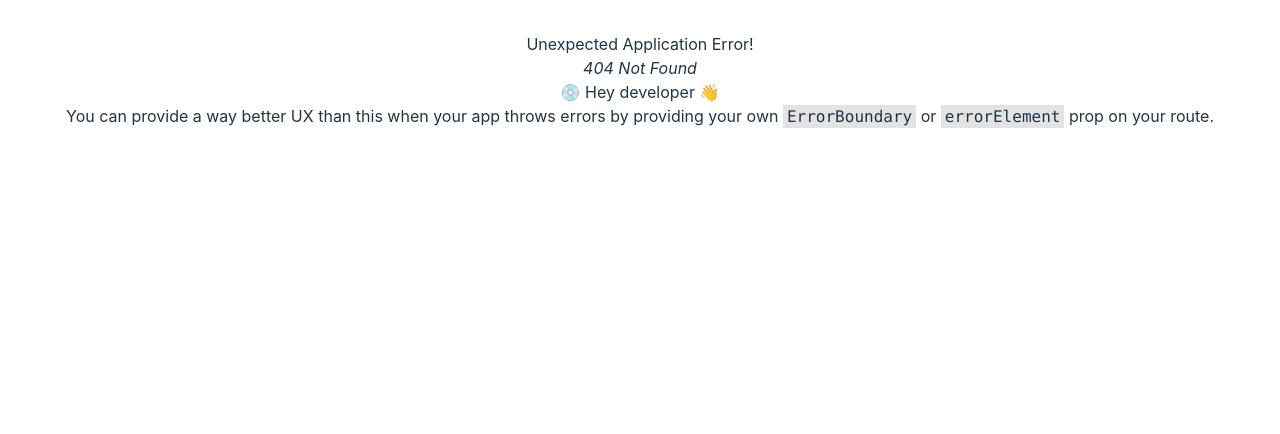
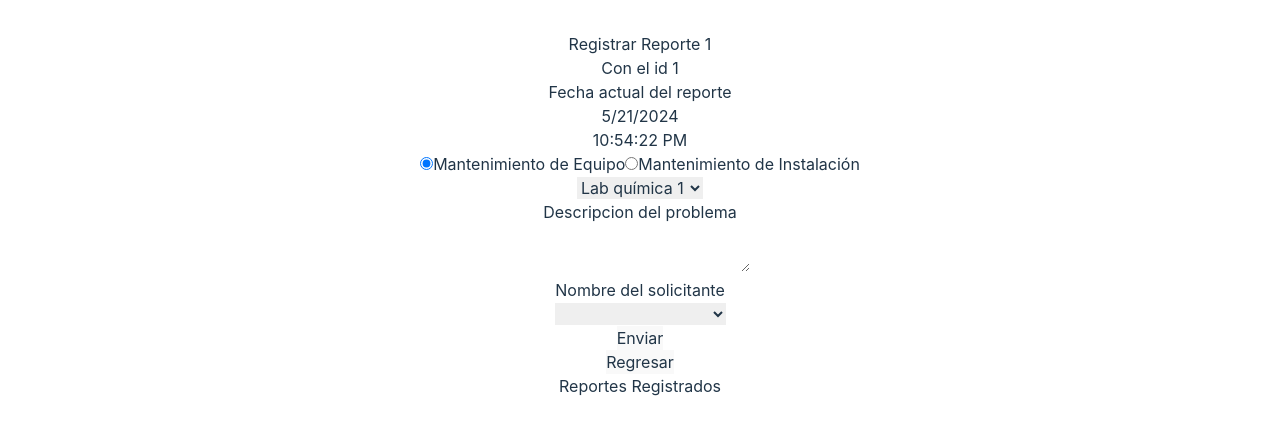
Before and after one commit to CSIPro/labguard, a React (Vite) app: page /Reporte/1/1 in a window 1280 px wide. Before the commit this address had no page. Shown: the top 434 px of the page. Built offline with nearby package versions, Linux system fonts and the light colour scheme.

Commit message:
Listado reportes creados

```diff
--- a/src/App.tsx
+++ b/src/App.tsx
@@ -3,8 +3,7 @@ import './App.css'
 import { FormEvent, useState } from 'react'
 import { Link } from 'react-router-dom'
 import PersonaCard from './components/UsuarioPresentacion/PresentacionUsuario'
-import InputConEcho from './components/form-lab/form-lab'
-import { useLocation } from 'react-router-dom'
+
 
 function App() {
   const laboratorios = [
@@ -28,7 +27,6 @@ function App() {
   ]
 
   const [LabValue, setLabValue]= useState(laboratorios);
-  const [PersonalValue, setPersonalValue]=useState();
 
   const persona = {
     idPersona: 1,
@@ -37,9 +35,7 @@ function App() {
     ImagenPerfil: "../src/img/1.jpg",
   };
 
-  const handleSubmit =(event: FormEvent<HTMLFormElement>) =>{
-    event.preventDefault();
-  }
+
 
   return (
     <main>
@@ -54,14 +50,11 @@ function App() {
       </div>
       <h2>Lista de laboratorios existentes</h2>
       <h3>Vista de un maestro</h3>
-      <form >
-        <input type="text" />
 
-      </form>
       <ul>
         {LabValue.map((Labs) => (
           <li key={Labs.id}>
-            {Labs.Nombre} <Link to={{pathname:`/ListadoReporte`}}><button>Notificaciones</button></Link><Link to={{pathname:`/Reporte/${Labs.Nombre,Labs.id}`}}><button >Hacer un reporte</button></Link>
+            {Labs.Nombre} <Link to={{pathname:`/ListadoReporte/${Labs.Nombre}/${Labs.id}`}}><button>Notificaciones</button></Link><Link to={{pathname:`/Reporte/${Labs.Nombre}/${Labs.id}`}}><button >Hacer un reporte</button></Link>
           </li>))}
 
       </ul>
--- a/src/Pages/ListadoReportes.tsx
+++ b/src/Pages/ListadoReportes.tsx
@@ -1,15 +1,20 @@
 import React from "react";
-import { Link } from "react-router-dom";
-export default function ListaReporte(){
+import { Link, useParams } from "react-router-dom";
 
 
+export default function ListaReporte(){
+console.log(useParams())
+let {Nombre,Id} = useParams()
     return(
+
         <main>
-            <h1>Reporte </h1>
+
+            <h1>Reportes del {Nombre} Id: {Id}</h1>
             <form action="">
 
             <div>
-            <Link to={{pathname:`/ListadoReporte`}}><button>Regresar</button></Link>
+            <Link to={{pathname:`/`}}><button>Regresar</button></Link><br />
+            <Link to={{pathname:`/Reporte/`}}><button>Hacer Reporte</button></Link>
             </div>
             </form>
 
--- a/src/Pages/Reporte.tsx
+++ b/src/Pages/Reporte.tsx
@@ -1,8 +1,8 @@
 import { useEffect, useState } from "react";
-import { useForm } from "react-hook-form";
+import { useForm} from "react-hook-form";
 import { Link, useParams } from "react-router-dom";
 import Reloj from "../components/Reloj/Reloj"
-import { useLocation } from "react-router-dom";
+
 const opciones = [
   { label: "Mantenimiento de Equipo", value: "MantEquipo" },
   { label: "Mantenimiento de Instalación", value: "MantInstalacion" },
@@ -17,16 +17,42 @@ const MantInstalacion = [
   { id: 1, Nombre: "Agua" },
   { id: 2, Nombre: "Gas" },
 ];
+const Maestro=[
+  {id:1, Nombre:"Maria Elena"},
+  {id:2, Nombre:"Sapote con lechuga"},
+   {id:3, Nombre:"Cilantro"},
+  {id:4, Nombre:"Don Jesus"}
+]
+export interface LabReporte {
+  Id: number;
+  NombreLab: string | undefined;
+  IdLab: string | undefined;
+  FechaActual: string;
+  HoraActual: string;
+  TipoMant: string;
+  MantObjeto: string;
+  Descripcion: string;
+  NombreSoli: string;
+
+
+}
 
 export default function Reporte() {
-  console.log(useParams())
-  let {Nombre}= useParams()
-  const { register, watch, setValue } = useForm({
+  const [Labs, setLabs]= useState<Array<LabReporte>>([])
+  let {Nombre,Id}= useParams();
+
+  const { register, watch, setValue ,getValues,handleSubmit} = useForm({
     defaultValues: {
       primaryOption: "MantEquipo",
       secondaryOption: MantEquipo[0].Nombre,
+      descripcion: "",
+      NombreSoli:""
     },
   });
+
+
+
+
 
   const primaryOption = watch("primaryOption");
   useEffect(() => {
@@ -34,13 +60,29 @@ export default function Reporte() {
 
   }, [setValue, primaryOption])
 
+  const onSubmit = (data: any) => {
+    const newReporte: LabReporte = {
+      Id: Labs.length + 1,
+      NombreLab: Nombre,
+      IdLab: Id,
+      FechaActual: new Date().toLocaleDateString(),
+      HoraActual: new Date().toLocaleTimeString(),
+      TipoMant: data.primaryOption,
+      MantObjeto: data.secondaryOption,
+      Descripcion: data.descripcion,
+      NombreSoli: data.NombreSoli,
+    };
+    setLabs(prevLabs =>[...prevLabs, newReporte]);
+    console.log("Nuevo reporte: ",newReporte)
+  };
   return (
     <main>
       <h1>Registrar Reporte {Nombre} </h1>
+      <h1>Con el id {Id}</h1>
       <h4>Fecha actual del reporte</h4>
     <Reloj></Reloj>
       <div>
-        <form>
+        <form onSubmit={handleSubmit(onSubmit)}>
           <div>
             {opciones.map((opcion) => (
               <label key={opcion.value} htmlFor={opcion.value}>
@@ -73,27 +115,52 @@ export default function Reporte() {
 
           <div>
             Descripcion del problema <br />
-            <textarea name="" id=""></textarea>
+            <textarea  {...register("descripcion")}></textarea>
           </div>
           <div>
-            <select name="" id="">
-              <option value="">Maria Elena</option>
-              <option value="">Sapote con lechuga</option>
+            <h6>Nombre del solicitante</h6>
+            <select {...register("NombreSoli")}>
+              {Maestro.map((Opcion)=> (
+                <option value={Opcion.Nombre} key={Opcion.id}>{Opcion.Nombre}
+              </option>))}
             </select>
           </div>
+          <button type="submit">Enviar</button>
         </form>
         <div>
+
         <form action="">
-          <Link to="/"><button>Regresar</button></Link>
+          <Link to="/"><button >Regresar</button></Link>
         </form>
         <form action="">
-          <Link to="/ListadoReporte"><button>Enviar</button></Link>
+
         </form>
         </div>
 
 
 
       </div>
+      <div>
+
+      <h2>Reportes Registrados</h2>
+
+        <ul>
+          {Labs.map((reporte) => (
+            <li key={reporte.Id}>
+              <strong>ID:</strong> {reporte.Id} <br />
+              <strong>Nombre del Lab:</strong> {reporte.NombreLab} <br />
+              <strong>ID del Lab:</strong> {reporte.IdLab} <br />
+              <strong>Fecha:</strong> {reporte.FechaActual} <br />
+              <strong>Hora:</strong> {reporte.HoraActual} <br />
+              <strong>Tipo de Mantenimiento:</strong> {reporte.TipoMant} <br />
+              <strong>Objeto de Mantenimiento:</strong> {reporte.MantObjeto} <br />
+              <strong>Descripción:</strong> {reporte.Descripcion} <br />
+              <strong>Nombre del Solicitante:</strong> {reporte.NombreSoli} <br />
+
+            </li>
+          ))}
+        </ul>
+      </div>
     </main>
   );
 }
--- a/src/main.tsx
+++ b/src/main.tsx
@@ -15,11 +15,11 @@ const router = createBrowserRouter([
     element: <App />
   },
   {
-    path: "/Reporte/:Nombre",
+    path: "/Reporte/:Nombre/:Id",
     element:<Reporte />
   },
   {
-    path:"/ListadoReporte",
+    path:"/ListadoReporte/:Nombre/:Id",
     element: <ListaReporte/>
   }
 
```
